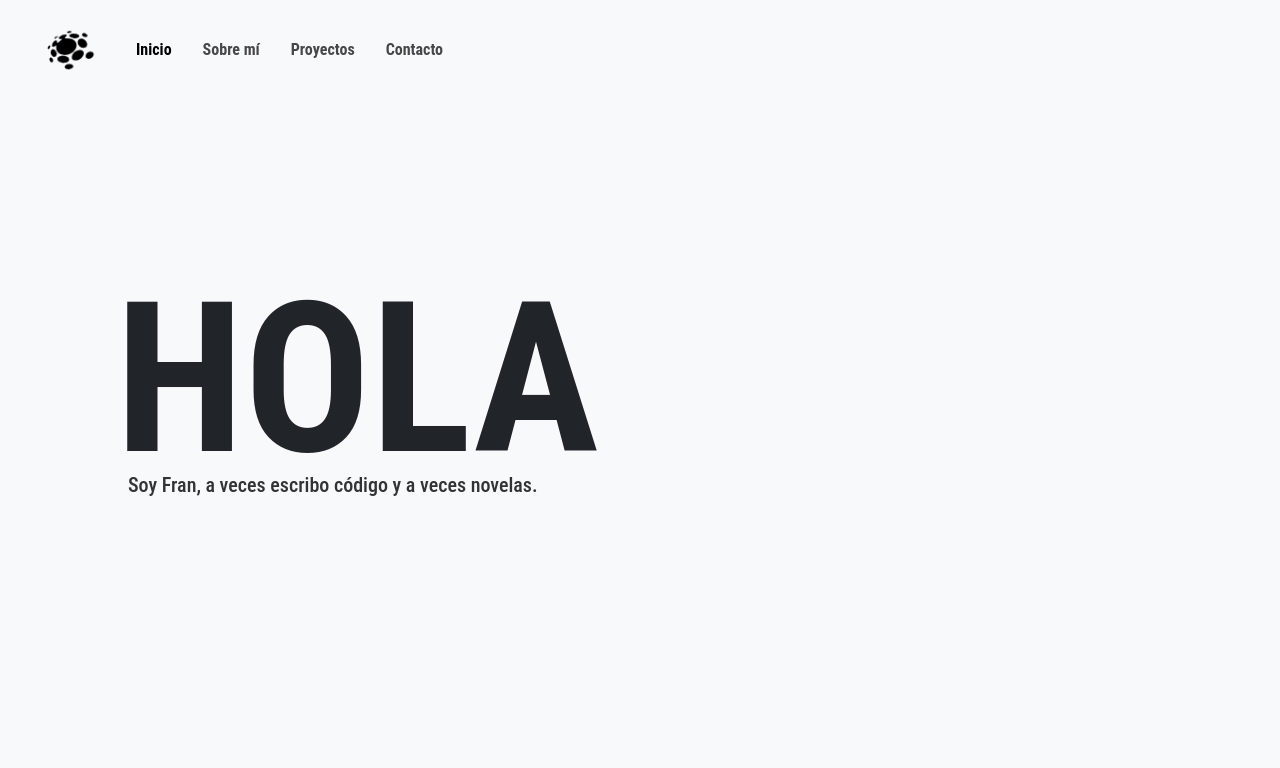
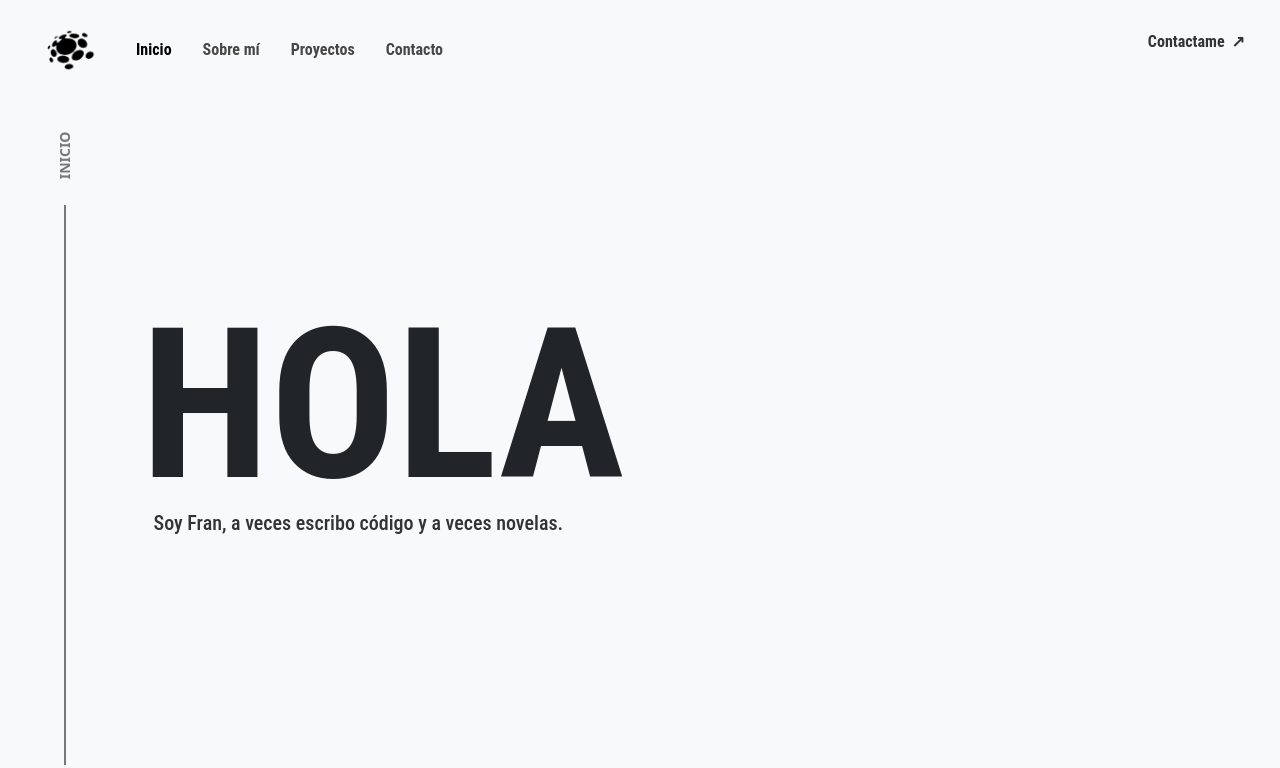
Before and after one commit to FranciscoBellani/Mi_Portfolio_Web, a plain HTML site: page index.html in a window 1280 px wide. Drawn offline with nearby package versions, Linux system fonts and the light colour scheme.

Commit message:
texto lateral izquierdo y CTA

```diff
--- a/css/styles.css
+++ b/css/styles.css
@@ -1,5 +1,4 @@
-body
-{
+body {
   background-color: #f8f9fa !important;
 }
 .logo {
@@ -15,7 +14,7 @@ body
   padding-left: 21px; /* Espaciado entre los enlaces */
   padding-right: 15px; /* Espaciado entre los enlaces */
   transition: color 0.3s ease; /* Efecto suave al pasar el ratón */
-    font-family: 'Roboto Condensed', sans-serif; /* Usando la fuente Roboto Condensed */
+  font-family: "Roboto Condensed", sans-serif; /* Usando la fuente Roboto Condensed */
 }
 
 /* Estilo para el enlace activo */
@@ -57,18 +56,66 @@ body
     padding: 10px 0; /* Ajusta el espaciado vertical */
   }
 }
-@import url('https://fonts.googleapis.com/css2?family=Roboto+Condensed:wght@400;700&display=swap');
+/* Ajustar el contenedor del CTA al lado derecho de la pantalla */
+.cta-container {
+  position: fixed; /* Posición fija */
+  right: 20px; /* Espacio desde el borde derecho de la pantalla */
+  top: 20px; /* Espacio desde el borde inferior de la pantalla */
+  padding: 10px 15px; /* Espaciado interno */
+  font-family: "Roboto Condensed", sans-serif; /* Usando la fuente Roboto Condensed */
+  display: flex;
+  align-items: center;
+  gap: 7px; /* Espacio entre el texto y la flecha */
+  cursor: pointer;
+  font-weight: 600; /* Engrosar el texto */
+  font-size: 16px; /* Ajusta el tamaño de letra si lo deseas */
+  color: #484747; /* Color del texto */
+}
+
+.cta-container span {
+  font-size: 1rem; /* Tamaño del texto */
+  color: #343434; /* Color del texto */
+}
+
+.cta-arrow {
+  font-size: 1.5rem; /* Tamaño de la flecha */
+  color: #343434; /* Color de la flecha */
+}
+@import url("https://fonts.googleapis.com/css2?family=Roboto+Condensed:wght@400;700&display=swap");
 .titulo {
-    font-family: 'Roboto Condensed', sans-serif; /* Usando la fuente Roboto Condensed */
+  font-family: "Roboto Condensed", sans-serif; /* Usando la fuente Roboto Condensed */
   font-size: 210px; /* Tamaño grande */
   font-weight: bold; /* Haciendo la letra negrita */
   text-align: left; /* Alineado a la izquierda */
-    margin: 12% 0 0 9%;
+  margin: 14% 0 0 11%;
 }
-.subtitulo  {
-    font-family: 'Roboto Condensed', sans-serif; /* Misma tipografía */
+.subtitulo {
+  font-family: "Roboto Condensed", sans-serif; /* Misma tipografía */
   font-size: 20px; /* Más pequeño que el HOLA */
   color: #333; /* Color de texto */
   text-align: left; /* Alineado a la izquierda */
-    margin: -2.5% 0 0 10%;
+  margin: -1.5% 0 0 12%;
 }
+/* Estilo para la línea lateral */
+.sidebar-line {
+  position: absolute; /* Asegura que el texto INICIO se posicione correctamente dentro de este contenedor */
+  margin-top: 16%; /* Ajusta la distancia desde el borde superior de la pantalla */
+  left: 0; /* Coloca la línea en el borde izquierdo, más cerca del logo */
+  height: 70vh; /* La línea tendrá un tamaño fijo, ajustado para no ocupar toda la altura */
+  width: 2px; /* Ancho de la línea */
+  background-color: #797878; /* Color de la línea */
+  margin-left: 5%;
+  display: flex;
+  align-items: center; /* Centra verticalmente el contenido dentro de la línea */
+  justify-content: center; /* Centra horizontalmente el contenido */
+}
+
+/* Estilo del texto "INICIO" */
+.sidebar-text {
+  position: absolute; /* Hacer que el texto se posicione absolutamente dentro de .sidebar-line */
+  transform: rotate(-90deg) translateX(-50%); /* Rota el texto y lo centra horizontalmente */
+  font-size: 14px; /* Tamaño del texto */
+  font-weight: bold; /* Negrita */
+  color: #797878;
+  top: -15%; /* Ajusta la posición del texto desde el borde superior (puedes cambiar este valor) */
+}
--- a/index.html
+++ b/index.html
@@ -14,6 +14,10 @@
     <title>Francisco Bellani</title>
   </head>
   <body>
+    <!-- Línea lateral con el texto INICIO -->
+    <div class="sidebar-line">
+      <span class="sidebar-text">INICIO</span>
+    </div>
     <!-- Barra de navegación -->
     <nav class="navbar navbar-expand-lg navbar-light bg-light">
       <div class="container-fluid">
@@ -46,13 +50,20 @@
               <a class="nav-link" href="#">Contacto</a>
             </li>
           </ul>
+          <!-- Agrego el CTA -->
+          <div class="cta-container">
+            <span>Contactame</span>
+            <span class="cta-arrow">&#x2197;</span>
+          </div>
         </div>
       </div>
     </nav>
     <div>
-        <h1 class="titulo">HOLA</h1>
-        <h2 class="subtitulo">Soy Fran, a veces escribo código y a veces novelas.</h2>
-      </div>
+      <h1 class="titulo">HOLA</h1>
+      <h2 class="subtitulo">
+        Soy Fran, a veces escribo código y a veces novelas.
+      </h2>
+    </div>
     <script src="js/script.js"></script>
     <script src="https://cdn.jsdelivr.net/npm/bootstrap@5.3.0-alpha1/dist/js/bootstrap.bundle.min.js"></script>
   </body>
```
Lines whose indentation alone changed are shown as unchanged.
